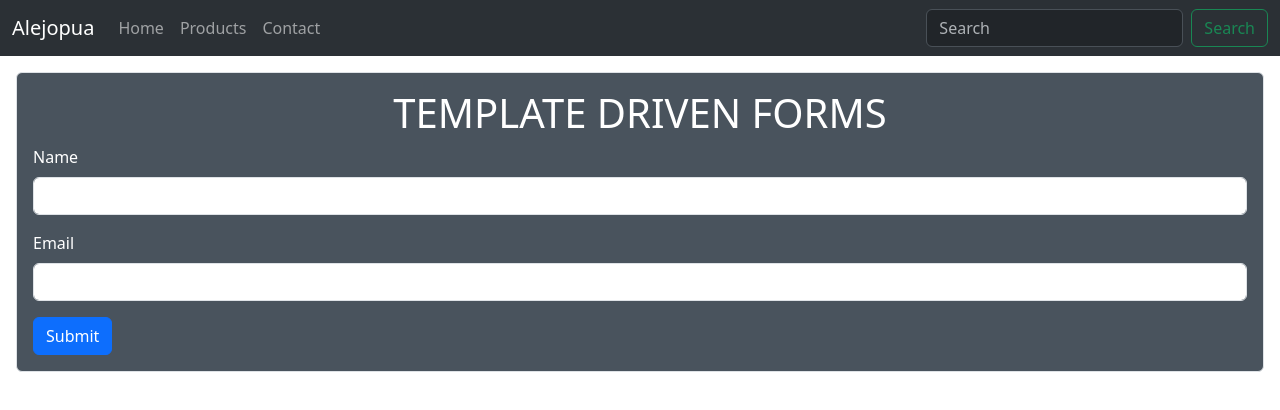
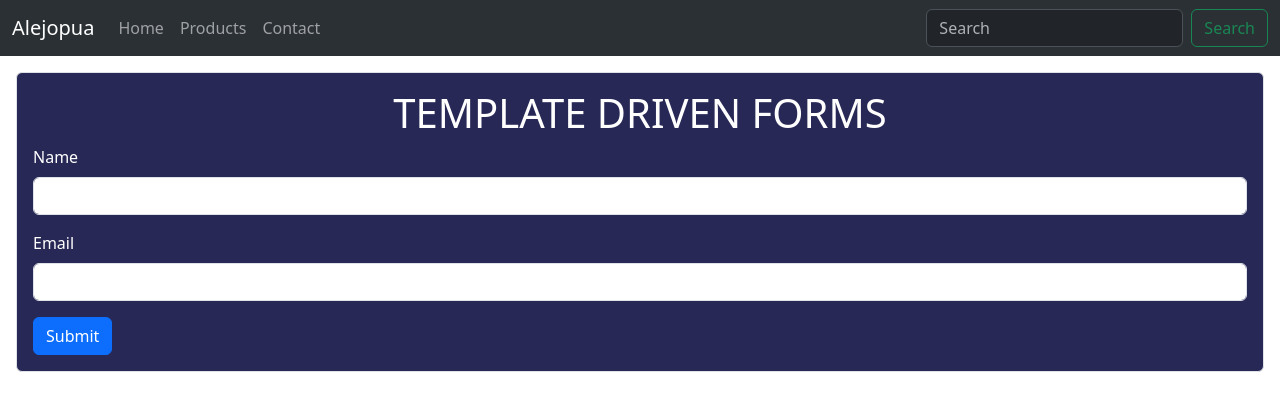
Before and after one commit to alejopua/landing-angular-test1, an Angular app: page /contact in a window 1280 px wide. Shown: the top 410 px of the page. Built offline with nearby package versions, Linux system fonts and the light colour scheme.

Commit message:
Update background color in styles.css

```diff
--- a/src/styles.css
+++ b/src/styles.css
@@ -10,5 +10,5 @@
 }
 
 .bg-custom {
-  background-color: #49535d;
+  background-color: #272855;
 }
```
